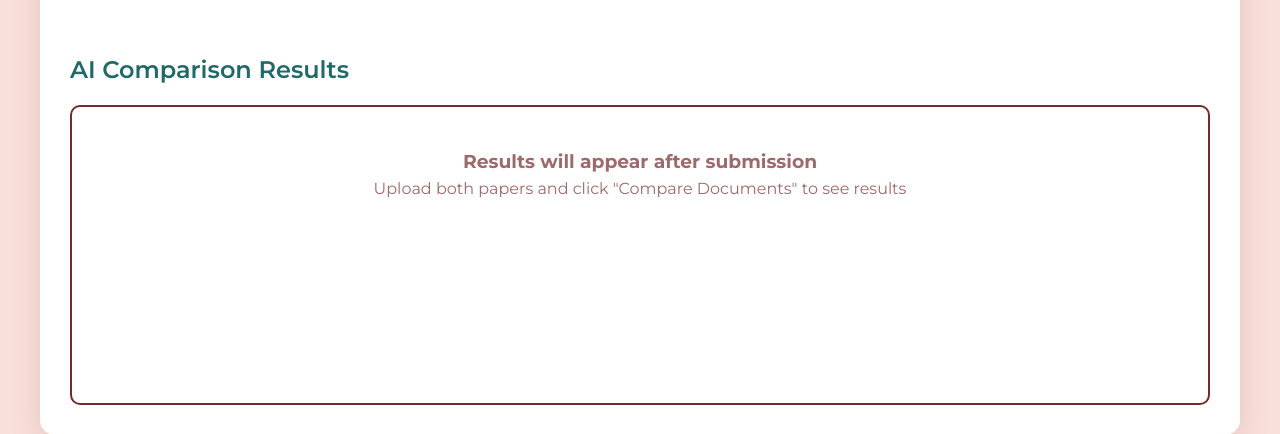
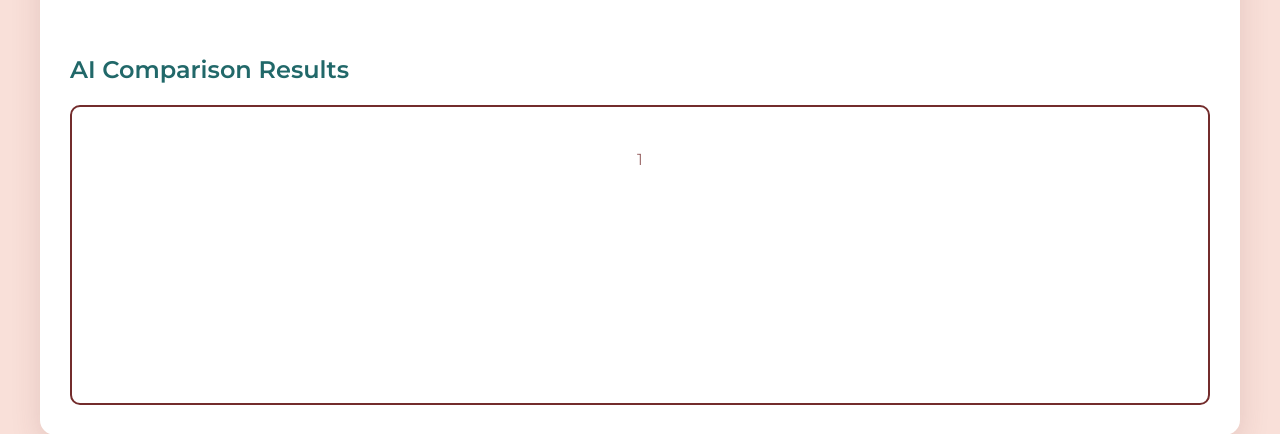
Before and after one commit to overclocked-2124/ResearchRanker, a Flask app: page /compare in a window 1280 px wide. Shown: the part 743-1177 px from the top of the page. Run offline with Flask 3, Linux system fonts and the light colour scheme; a user stored in the database is signed in; some libraries are stand-ins or nearby versions; some web fonts are replaced.

Commit message:
connected backend for research paper comparision tool with its front end

```diff
--- a/app/app.py
+++ b/app/app.py
@@ -170,9 +170,10 @@ def tools():
 
 @app.route("/compare")
 def compare():
+    ai_result = session.get('ai_result_compare', None)
     logged_in = session.get('logged_in', False)
     username = session.get('username', None)
-    return render_template("compare.html",logged_in=logged_in, username=username,title="ResearchRankers-Compare",css_path='style-compare')
+    return render_template("compare.html",logged_in=logged_in, username=username,title="ResearchRankers-Compare",css_path='style-compare',ai_result=ai_result)
 
 #Uploading files for compare
 @app.route("/compare-papers",methods=['POST'])
@@ -193,10 +194,17 @@ def compare_papers():
     reference_file.save(reference_filepath)
 
 
-    #add the processing mechnaisem here
+    user_text=readPDF(user_filepath)
+    reference_text=readPDF(reference_filepath)
+
+    ai_result_compare=comparePDF(reference_text,user_text,"phi4")
 
     os.remove(user_filepath)
     os.remove(reference_filepath)
+
+    session['ai_result_compare']= ai_result_compare
+
+    return redirect(url_for('compare'))
 
 @app.route("/templatechecker")
 def templatechecker():
--- a/app/static/css/style-compare.css
+++ b/app/static/css/style-compare.css
@@ -184,6 +184,12 @@ input[type="file"]:hover {
     opacity: 0.7;
 }
 
+.ai_output{
+    color: #732C2C;
+    text-align: left;
+}
+
+
 @media (max-width: 900px) {
     .upload-section-container {
         flex-direction: column;
--- a/app/templates/compare.html
+++ b/app/templates/compare.html
@@ -9,7 +9,7 @@
 
         <main>
             <!-- Add form with proper attributes -->
-            <form action="/compare" method="POST" enctype="multipart/form-data">
+            <form action="/compare-papers" method="POST" enctype="multipart/form-data">
                 <div class="upload-section-container">
                     <section class="upload-section">
                         <h2>User Research Paper</h2>
@@ -43,13 +43,21 @@
                 </div>
             </form>
 
-            <!-- Static message about results -->
             <section class="results-section">
                 <h2>AI Comparison Results</h2>
                 <div class="results-container">
                     <div class="results-placeholder">
+                    {%if ai_result %}
+                        <div class="ai_output">
+                            <md>{{ai_result}}</md>
+
+                            <script src="https://cdn.jsdelivr.net/gh/MarketingPipeline/Markdown-Tag/markdown-tag.js"></script>
+                         </div>
+                    {%else%}
+                        <i class="fas fa-robot"></i>
                         <h3>Results will appear after submission</h3>
                         <p>Upload both papers and click "Compare Documents" to see results</p>
+                    {% endif %}
                     </div>
                 </div>
             </section>
--- a/app/utils/comparison.py
+++ b/app/utils/comparison.py
@@ -100,8 +100,7 @@ def compareTemplate(template,user,aimodel):
     Confidence: [Z]%
     """
     ,options={
-        "temperature": 0.3,
-
+        "temperature": 0.3
         }
     ,stream=False)['response']
     return generated_text
```
